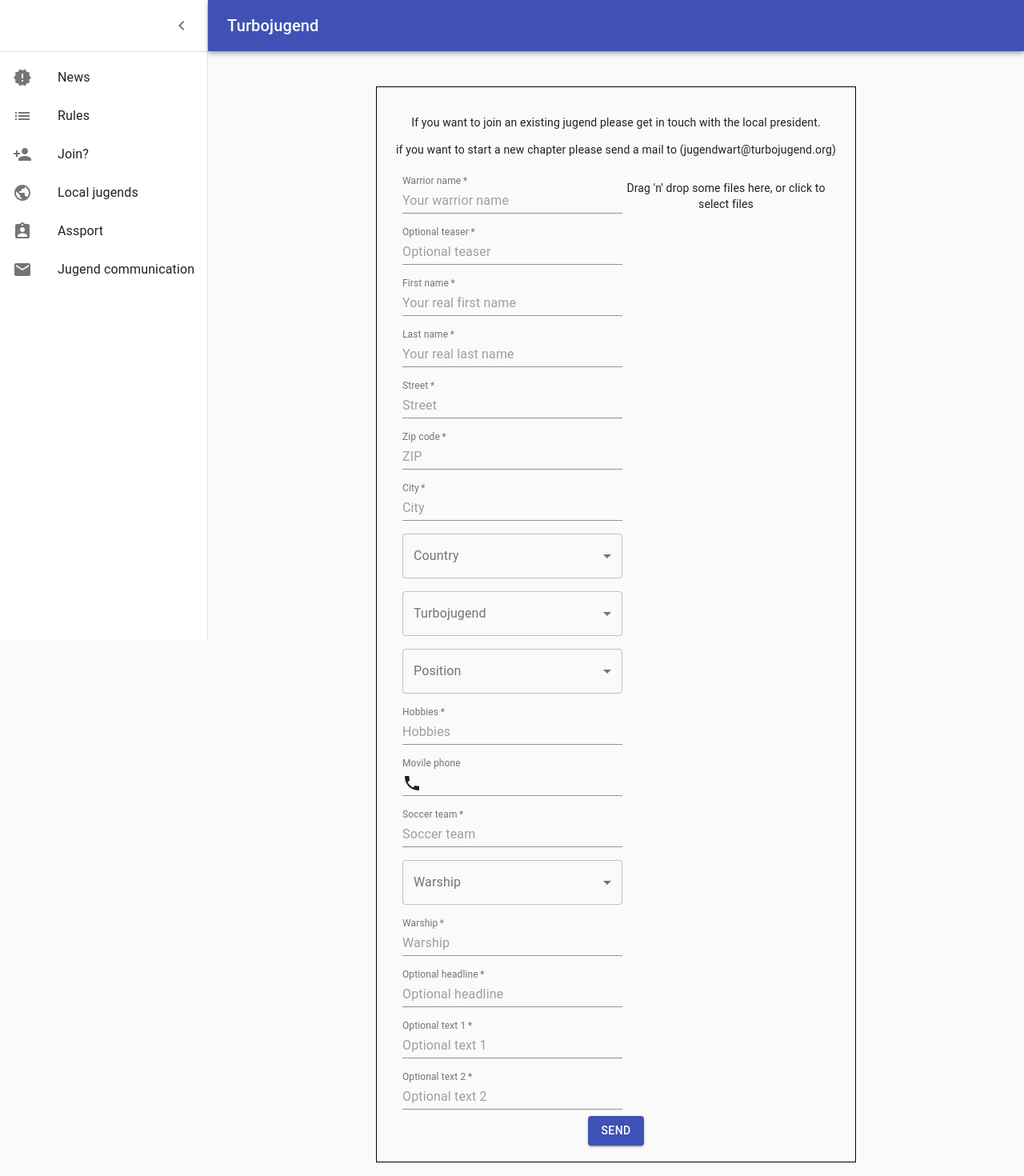
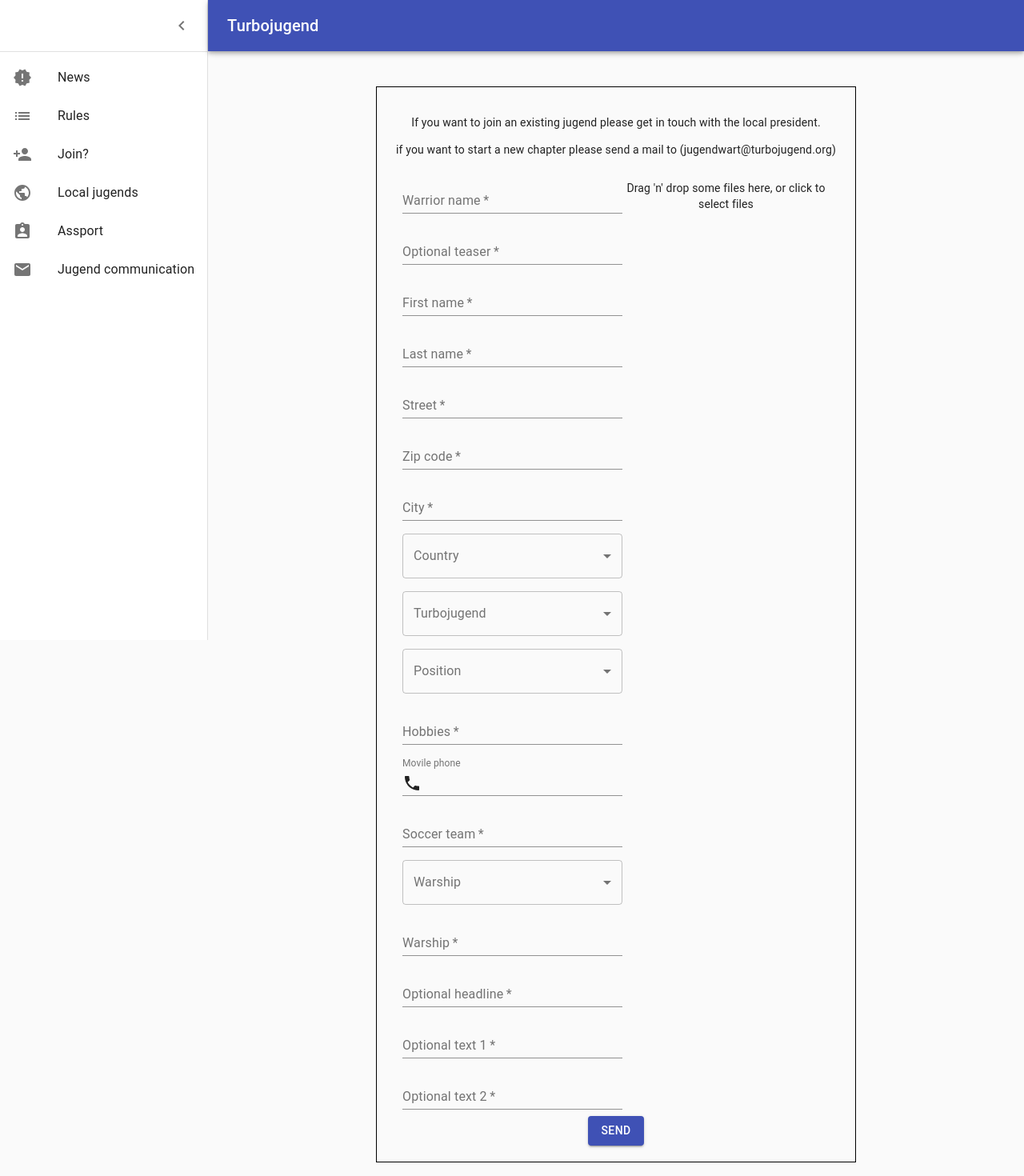
Before and after one commit to Turbojugend/public-page-web, a React (Create React App) app: page / in a window 1280 px wide. Shown: the top 1470 px of the page at 80% size. Built offline with nearby package versions, Linux system fonts and the light colour scheme.

Commit message:
Improvements in the input texts

```diff
--- a/src/App.js
+++ b/src/App.js
@@ -232,79 +232,51 @@
                                             id="warrior-name"
                                             label="Warrior name"
                                             style={{margin: 8}}
-                                            placeholder="Your warrior name"
                                             fullWidth
                                             required
-                                            InputLabelProps={{
-                                                shrink: true,
-                                            }}
                                         />
                                         <TextField
                                             id="optional-teaser"
                                             label="Optional teaser"
                                             style={{margin: 8}}
-                                            placeholder="Optional teaser"
                                             multiline
                                             fullWidth
                                             required
-                                            InputLabelProps={{
-                                                shrink: true,
-                                            }}
                                         />
                                         <TextField
                                             id="first-name"
                                             label="First name"
                                             style={{margin: 8}}
-                                            placeholder="Your real first name"
                                             fullWidth
                                             required
-                                            InputLabelProps={{
-                                                shrink: true,
-                                            }}
                                         />
                                         <TextField
                                             id="last-name"
                                             label="Last name"
                                             style={{margin: 8}}
-                                            placeholder="Your real last name"
                                             fullWidth
                                             required
-                                            InputLabelProps={{
-                                                shrink: true,
-                                            }}
                                         />
                                         <TextField
                                             id="street"
                                             label="Street"
                                             style={{margin: 8}}
-                                            placeholder="Street"
                                             fullWidth
                                             required
-                                            InputLabelProps={{
-                                                shrink: true,
-                                            }}
                                         />
                                         <TextField
                                             id="zip-code"
                                             label="Zip code"
                                             style={{margin: 8}}
-                                            placeholder="ZIP"
                                             fullWidth
                                             required
-                                            InputLabelProps={{
-                                                shrink: true,
-                                            }}
                                         />
                                         <TextField
                                             id="city"
                                             label="City"
                                             style={{margin: 8}}
-                                            placeholder="City"
                                             fullWidth
                                             required
-                                            InputLabelProps={{
-                                                shrink: true,
-                                            }}
                                         />
                                         <FormControl variant="outlined" className={classes.formControl}
                                                      fullWidth={true}>
@@ -355,13 +327,9 @@
                                             id="hobbies"
                                             label="Hobbies"
                                             style={{margin: 8}}
-                                            placeholder="Hobbies"
                                             multiline
                                             fullWidth
                                             required
-                                            InputLabelProps={{
-                                                shrink: true,
-                                            }}
                                         />
                                         <FormControl className={classes.formControl} fullWidth={true}>
                                             <InputLabel htmlFor="input-with-icon-adornment">Movile phone</InputLabel>
@@ -379,12 +347,8 @@
                                             id="soccer-team"
                                             label="Soccer team"
                                             style={{margin: 8}}
-                                            placeholder="Soccer team"
                                             fullWidth
                                             required
-                                            InputLabelProps={{
-                                                shrink: true,
-                                            }}
                                         />
                                         <FormControl variant="outlined" className={classes.formControl} fullWidth={true}>
                                             <InputLabel id="warship-select-label">Warship</InputLabel>
@@ -404,48 +368,32 @@
                                             id="warship"
                                             label="Warship"
                                             style={{margin: 8}}
-                                            placeholder="Warship"
                                             fullWidth
                                             required
                                             value={warship}
-                                            InputLabelProps={{
-                                                shrink: true,
-                                            }}
                                         />
                                         <TextField
                                             id="optional-headline"
                                             label="Optional headline"
                                             style={{margin: 8}}
-                                            placeholder="Optional headline"
                                             fullWidth
                                             required
-                                            InputLabelProps={{
-                                                shrink: true,
-                                            }}
                                         />
                                         <TextField
                                             id="optional-text-1"
                                             label="Optional text 1"
                                             style={{margin: 8}}
-                                            placeholder="Optional text 1"
                                             multiline
                                             fullWidth
                                             required
-                                            InputLabelProps={{
-                                                shrink: true,
-                                            }}
                                         />
                                         <TextField
                                             id="optional-text-2"
                                             label="Optional text 2"
                                             style={{margin: 8}}
-                                            placeholder="Optional text 2"
                                             multiline
                                             fullWidth
                                             required
-                                            InputLabelProps={{
-                                                shrink: true,
-                                            }}
                                         />
                                     </Grid>
                                     <Grid item xs={6}>
```
